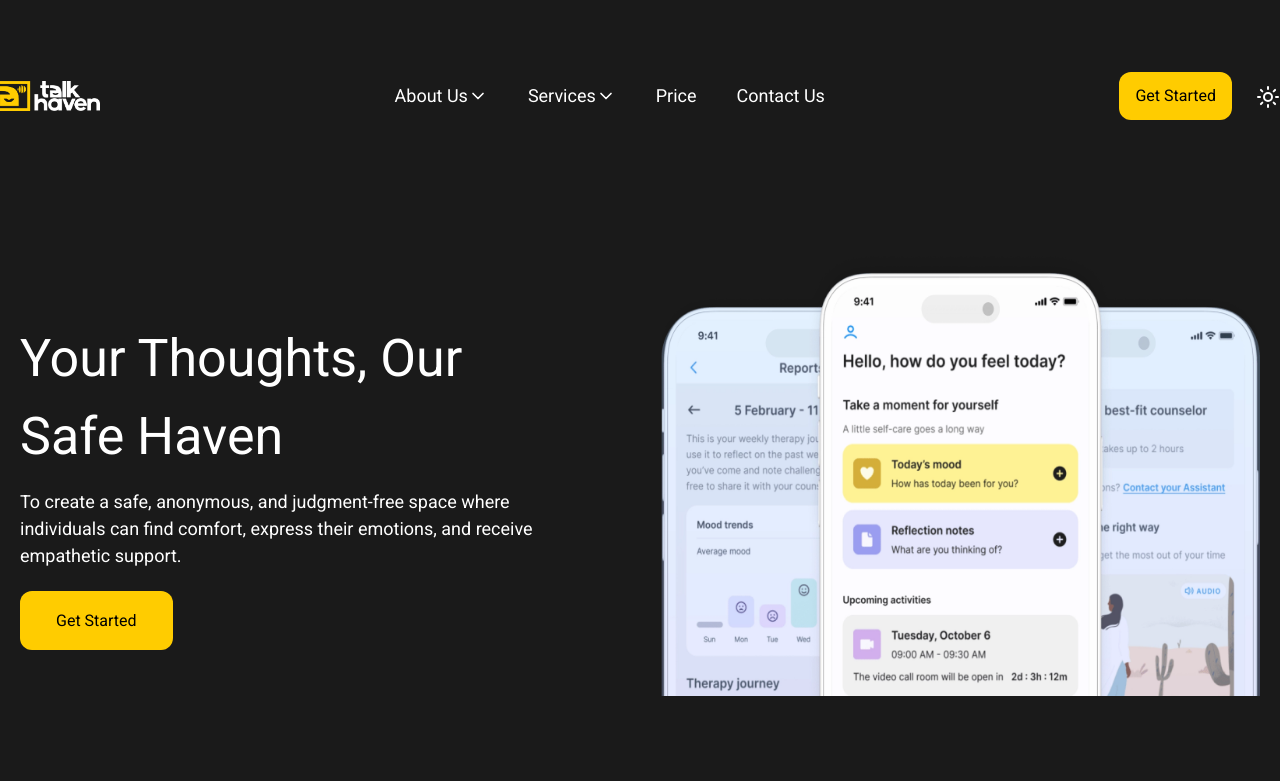
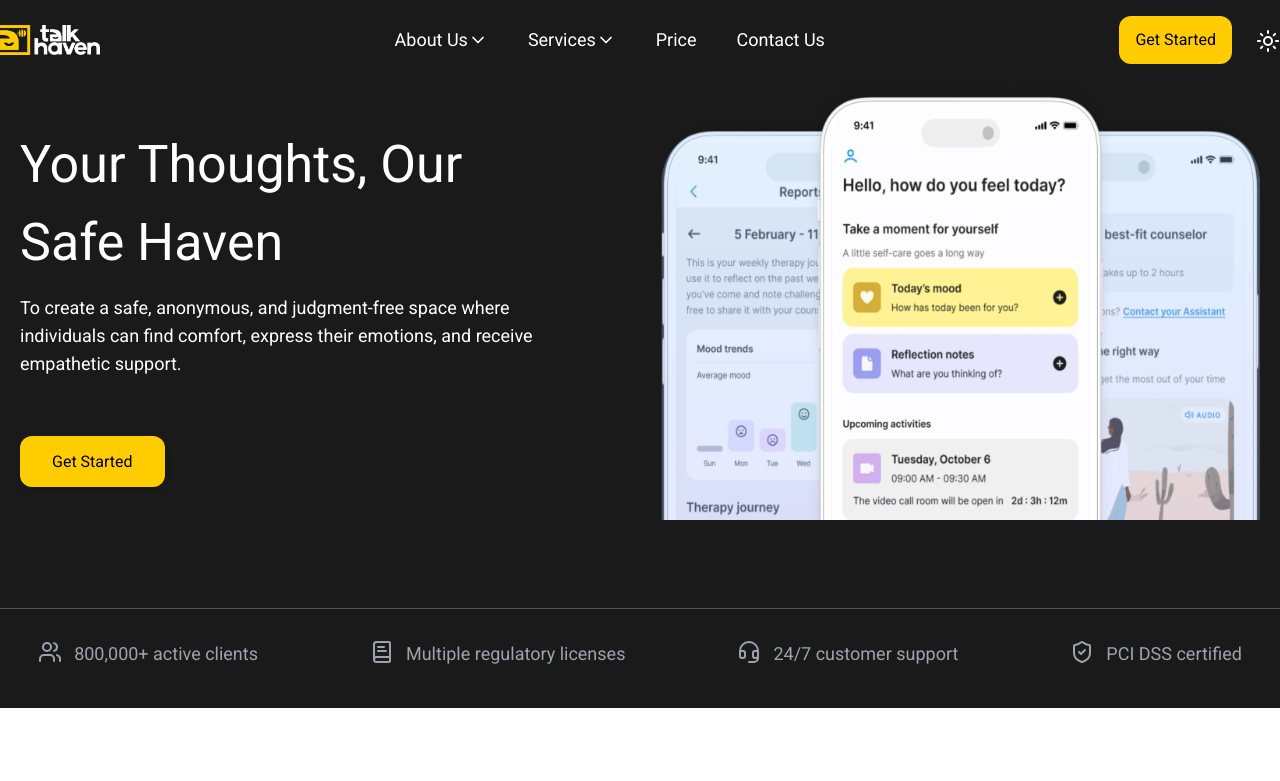
Before and after one commit to Lapark100/talkhaven--v1, a Next.js app: page / in a window 1280 px wide. Shown: the top 781 px of the page. Built offline with nearby package versions, Linux system fonts and the light colour scheme.

Commit message:
70% responsive to mobile

```diff
--- a/components/header.js
+++ b/components/header.js
@@ -4,137 +4,123 @@ import Link from "next/link";
 import logo from "../public/images/TalkHaven.png";
 import Image from "next/image";
 import { ChevronDown } from "lucide-react";
-import { useState, useEffect } from "react";
+import { useState, useRef, useEffect } from "react";
 import useServerDarkMode from "@/hooks/use-server-dark-mode";
 import DarkMode from "./dark-mode";
 
 export default function Header() {
   const theme = useServerDarkMode();
   const [openMenu, setOpenMenu] = useState(""); // Track which menu is open
-  const [menuTimeout, setMenuTimeout] = useState(null); // Track timeout ID
+  const menuTimeout = useRef(null); // Ref for timeout to avoid re-renders
+  const [isScrolled, setIsScrolled] = useState(false); // Track scroll state
+
+  // Monitor scroll state
+  useEffect(() => {
+    const handleScroll = () => {
+      setIsScrolled(window.scrollY > 50); // Trigger after scrolling 50px
+    };
+
+    window.addEventListener("scroll", handleScroll);
+    return () => {
+      window.removeEventListener("scroll", handleScroll);
+    };
+  }, []);
 
   const handleMouseEnter = (menu) => {
-    clearTimeout(menuTimeout); // Clear any existing timeout
-    setOpenMenu(menu); // Open the current menu
+    if (menuTimeout.current) clearTimeout(menuTimeout.current);
+    setOpenMenu(menu);
   };
 
   const handleMouseLeave = () => {
-    const timeout = setTimeout(() => setOpenMenu(""), 300); // Delay hiding the menu
-    setMenuTimeout(timeout); // Save the timeout ID
+    menuTimeout.current = setTimeout(() => setOpenMenu(""), 300);
   };
 
+  const linkHoverClass =
+    "hover:underline hover:decoration-solid hover:text-[#ffcc00]";
+
   return (
-    <header className="max-w-7xl mx-auto container">
-      {/* Nav Container */}
-      <nav className="flex justify-between items-center py-6">
+    <header
+      className={`fixed top-0 left-0 w-full z-50 transition-all duration-300 ${
+        isScrolled
+          ? "bg-white/70 backdrop-blur-md shadow-lg"
+          : "bg-transparent"
+      }`}
+    >
+      <nav
+        className={`max-w-7xl mx-auto container flex justify-between items-center py-4 ${
+          isScrolled ? "text-black" : "text-black dark:text-white"
+        }`}
+      >
         {/* Logo */}
         <div>
           <Link href="/">
-            <Image src={logo} width={100} height={100} priority={true} alt="logo" />
+            <Image
+              src={logo}
+              width={100}
+              height={100}
+              priority={true}
+              alt="TalkHaven logo"
+            />
           </Link>
         </div>
 
         {/* Links */}
         <div className="flex space-x-10 relative">
           {/* About Us */}
-          <div
-            className="relative"
+          <Dropdown
+            label="About Us"
+            open={openMenu === "about"}
             onMouseEnter={() => handleMouseEnter("about")}
             onMouseLeave={handleMouseLeave}
-          >
-            <Link
-              href="#"
-              className="hover:underline hover:decoration-solid hover:text-[#ffcc00] flex items-center space-x-2 text-lg font-medium"
-            >
-              About Us <ChevronDown className="w-5 h-5" />
-            </Link>
-            {openMenu === "about" && (
-              <div className="absolute top-12 left-0 bg-white shadow-lg rounded-lg w-80 p-6 z-10 flex-col">
-                <ul className="space-y-4">
-                  <li>
-                    <Link
-                      href="/about/history"
-                      className="block text-gray-800 hover:text-[#ffcc00] text-lg font-medium"
-                    >
-                      Our History
-                    </Link>
-                    <p className="text-sm text-gray-500 mt-1">Learn more about how we started.</p>
-                  </li>
-                  <li>
-                    <Link
-                      href="/about/team"
-                      className="block text-gray-800 hover:text-[#ffcc00] text-lg font-medium"
-                    >
-                      Our Team
-                    </Link>
-                    <p className="text-sm text-gray-500 mt-1">Meet the people behind our mission.</p>
-                  </li>
-                  <li>
-                    <Link
-                      href="/about/mission"
-                      className="block text-gray-800 hover:text-[#ffcc00] text-lg font-medium"
-                    >
-                      Our Mission
-                    </Link>
-                    <p className="text-sm text-gray-500 mt-1">Discover what drives our goals.</p>
-                  </li>
-                </ul>
-              </div>
-            )}
-          </div>
+            links={[
+              {
+                href: "/about/history",
+                title: "Our History",
+                desc: "Learn more about how we started.",
+              },
+              {
+                href: "/about/team",
+                title: "Our Team",
+                desc: "Meet the people behind our mission.",
+              },
+              {
+                href: "/about/mission",
+                title: "Our Mission",
+                desc: "Discover what drives our goals.",
+              },
+            ]}
+          />
 
           {/* Services */}
-          <div
-            className="relative"
+          <Dropdown
+            label="Services"
+            open={openMenu === "services"}
             onMouseEnter={() => handleMouseEnter("services")}
             onMouseLeave={handleMouseLeave}
-          >
-            <Link
-              href="#"
-              className="hover:underline hover:decoration-solid hover:text-[#ffcc00] flex items-center space-x-2 text-lg font-medium"
-            >
-              Services <ChevronDown className="w-5 h-5" />
-            </Link>
-            {openMenu === "services" && (
-              <div className="absolute top-12 left-0 bg-white shadow-lg rounded-lg w-80 p-6 z-10 flex-col">
-                <ul className="space-y-4">
-                  <li>
-                    <Link
-                      href="/services/consulting"
-                      className="block text-gray-800 hover:text-[#ffcc00] text-lg font-medium"
-                    >
-                      Consulting
-                    </Link>
-                    <p className="text-sm text-gray-500 mt-1">Expert advice tailored for your needs.</p>
-                  </li>
-                  <li>
-                    <Link
-                      href="/services/support"
-                      className="block text-gray-800 hover:text-[#ffcc00] text-lg font-medium"
-                    >
-                      Support
-                    </Link>
-                    <p className="text-sm text-gray-500 mt-1">24/7 assistance to keep you running.</p>
-                  </li>
-                  <li>
-                    <Link
-                      href="/services/training"
-                      className="block text-gray-800 hover:text-[#ffcc00] text-lg font-medium"
-                    >
-                      Training
-                    </Link>
-                    <p className="text-sm text-gray-500 mt-1">Learn and grow with our experts.</p>
-                  </li>
-                </ul>
-              </div>
-            )}
-          </div>
+            links={[
+              {
+                href: "/services/consulting",
+                title: "Consulting",
+                desc: "Expert advice tailored for your needs.",
+              },
+              {
+                href: "/services/support",
+                title: "Support",
+                desc: "24/7 assistance to keep you running.",
+              },
+              {
+                href: "/services/training",
+                title: "Training",
+                desc: "Learn and grow with our experts.",
+              },
+            ]}
+          />
 
           {/* Static Links */}
-          <Link href="/" className="hover:underline hover:decoration-solid hover:text-[#ffcc00] text-lg font-medium">
+          <Link href="/" className={`${linkHoverClass} text-lg font-medium`}>
             Price
           </Link>
-          <Link href="/" className="hover:underline hover:decoration-solid hover:text-[#ffcc00] text-lg font-medium">
+          <Link href="/" className={`${linkHoverClass} text-lg font-medium`}>
             Contact Us
           </Link>
         </div>
@@ -144,12 +130,45 @@ export default function Header() {
           <div className="py-3 px-4 rounded-xl bg-[#ffcc00] text-black hover:text-white border-solid border-black">
             <Link href="/">Get Started</Link>
           </div>
-          <div className=" md:mt-2 cursor-pointer">
-            <DarkMode defaultTheme={theme}/>
-           </div>
+          <div className="md:mt-2 cursor-pointer">
+            <DarkMode defaultTheme={theme} />
+          </div>
         </div>
       </nav>
-
     </header>
   );
 }
+
+function Dropdown({ label, open, onMouseEnter, onMouseLeave, links }) {
+  return (
+    <div
+      className="relative"
+      onMouseEnter={onMouseEnter}
+      onMouseLeave={onMouseLeave}
+    >
+      <Link
+        href="#"
+        className="hover:underline hover:decoration-solid hover:text-[#ffcc00] flex items-center space-x-2 text-lg font-medium"
+      >
+        {label} <ChevronDown className="w-5 h-5" />
+      </Link>
+      {open && (
+        <div className="absolute top-12 left-0 bg-white shadow-lg rounded-lg w-80 p-6 z-10 flex-col">
+          <ul className="space-y-4">
+            {links.map(({ href, title, desc }, idx) => (
+              <li key={idx}>
+                <Link
+                  href={href}
+                  className="block text-gray-800 hover:text-[#ffcc00] text-lg font-medium"
+                >
+                  {title}
+                </Link>
+                <p className="text-sm text-gray-500 mt-1">{desc}</p>
+              </li>
+            ))}
+          </ul>
+        </div>
+      )}
+    </div>
+  );
+}
--- a/components/hero.js
+++ b/components/hero.js
@@ -13,13 +13,13 @@ export default function Hero() {
 
   return (
     <section>
-      <div className="max-w-7xl mx-auto container">
-        <div className="w-full h-auto mt-28 flex justify-between pb-20">
+      <div className="max-w-sm md:max-w-7xl mx-auto container">
+        <div className="w-full md:flex h-auto mt-32 md:mt-20 md:justify-between pb-20">
           {/* Left Side */}
-          <div className="w-1/2 px-5 flex flex-col justify-center">
+          <div className="md:w-1/2 px-5  flex flex-col justify-center">
             {/* Title */}
             <motion.h2
-              className=" text-lg md:text-[52px] leading-normal font-medium pr-16"
+              className="text-3xl md:text-[52px] text-center md:text-left leading-normal md:font-medium md:pr-16"
               initial="hidden"
               whileInView="visible"
               variants={fadeInUpVariants}
@@ -31,7 +31,7 @@ export default function Hero() {
 
             {/* Description */}
             <motion.p
-              className="text-lg leading-normal mt-3 pr-6"
+              className="md:text-lg text-center md:text-left leading-normal mt-3 pr-6 pb-8"
               initial="hidden"
               whileInView="visible"
               variants={fadeInUpVariants}
@@ -41,23 +41,26 @@ export default function Hero() {
               To create a safe, anonymous, and judgment-free space where individuals can find comfort, express their emotions, and receive empathetic support.
             </motion.p>
 
-            {/* Button */}
+            {/* Button (Hidden on Small Screens) */}
             <motion.div
-              className="mt-10"
+              className="mt-10 md:max-w-[150px] hidden md:block"
               initial="hidden"
               whileInView="visible"
               variants={fadeInUpVariants}
               viewport={{ once: true, amount: 0.3 }}
               transition={{ duration: 1.2 }}
             >
-              <Link href="/" className="bg-[#ffcc00] py-5 px-9 text-black rounded-xl">
+              <Link
+                href="/"
+                className="bg-[#ffcc00] py-4 px-8 text-black text-center font-medium rounded-xl shadow-md hover:bg-[#ffb700] transition-all duration-300"
+              >
                 Get Started
               </Link>
             </motion.div>
           </div>
 
           {/* Hero Image */}
-          <div className="w-1/2 px-5 flex flex-col justify-center">
+          <div className="md:w-1/2 px-5 flex flex-col justify-center">
             <motion.div
               initial="hidden"
               whileInView="visible"
@@ -65,13 +68,13 @@ export default function Hero() {
               viewport={{ once: true, amount: 0.3 }}
               transition={{ duration: 1.5 }}
             >
-              <Image src={heroimg} className="w-full h-[440px]" alt="hero image" quality={50} />
+              <Image src={heroimg} className="w-full h-[220px] md:h-[440px]" alt="hero image" quality={50} />
             </motion.div>
           </div>
         </div>
 
         {/* Partner Section */}
-        <div className="w-full py-2 flex flex-col items-center justify-center">
+        <div className="w-full hidden py-2 md:flex flex-col items-center justify-center">
           <div className="w-full h-[0.2px] bg-gray-600"></div>
 
           <motion.div
--- a/components/why.js
+++ b/components/why.js
@@ -9,7 +9,7 @@ export default function WhyUs() {
   return (
     <section>
       <div className="bg-[#fff]">
-        <div className="max-w-7xl mx-auto container pb-16">
+        <div className="max-w-sm md:max-w-7xl mx-auto container pb-16">
           <motion.div
             className="w-full h-auto justify-center items-center gap-8"
             initial={{ opacity: 0, y: 50 }}
@@ -20,7 +20,7 @@ export default function WhyUs() {
             {/* Header */}
             <div className="text-left text-black flex flex-col justify-center items-center font-medium space-y-3 pb-8">
               <h3 className="font-medium text-[2.19rem]">Your Story, Your Space</h3>
-              <p className="text-base font-normal">
+              <p className="text-base font-normal text-center ">
                 TalkHaven is your trusted companion, offering a safe, one-on-one space where your story matters.
               </p>
             </div>
@@ -36,7 +36,7 @@ export default function WhyUs() {
               <Image
                 src={whyImage}
                 alt="why-image"
-                className="w-[80rem] h-[459.58px] object-fit"
+                className="w-full md:w-[80rem] h-[234.58px] md:h-[459.58px] object-cover"
               />
             </motion.div>
           </motion.div>
```
Also changed, not shown: components/call-to-action.js (+12 -7 lines), components/features.js (+4 -4 lines), components/footer.js (+4 -4 lines).
